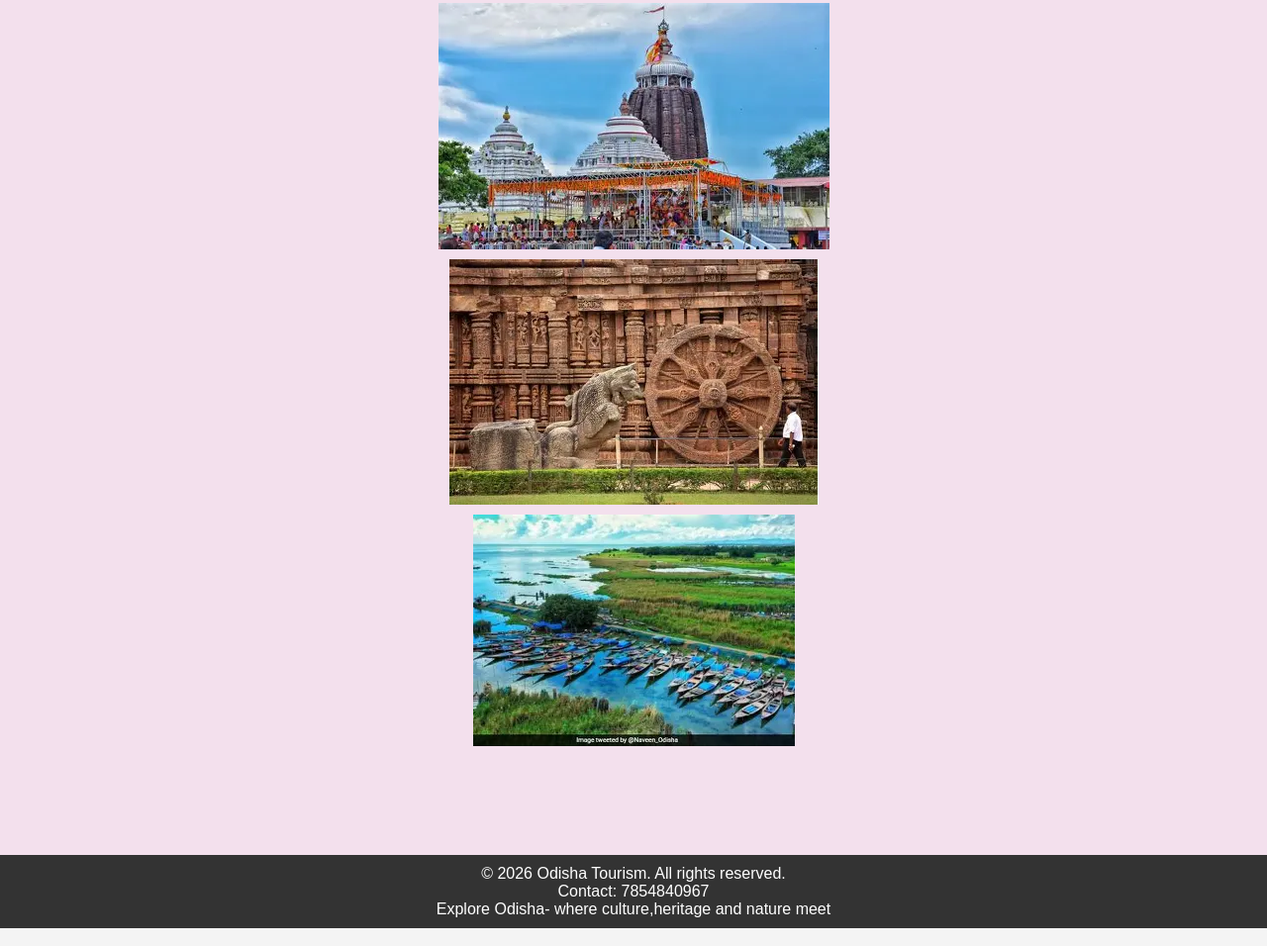
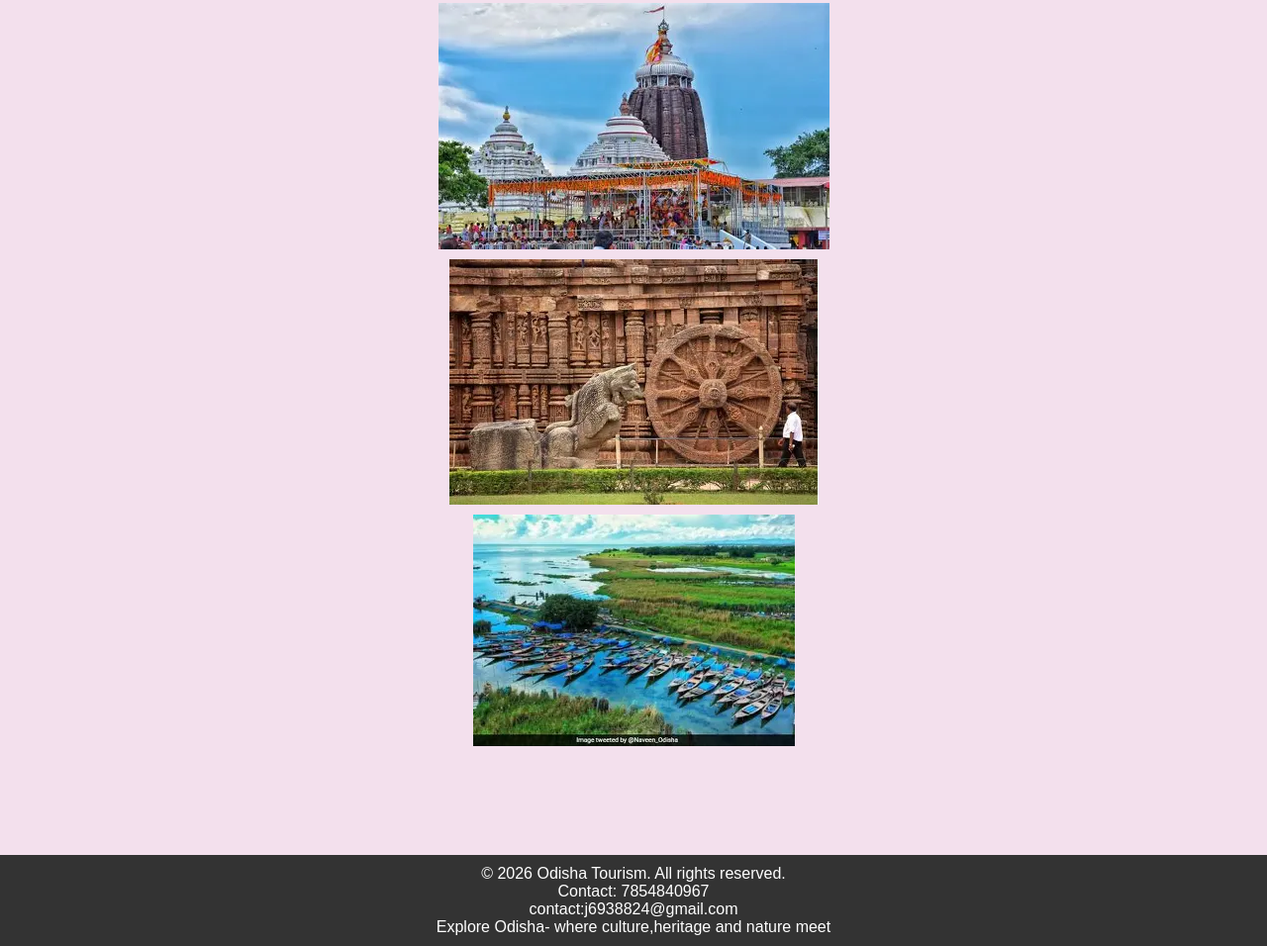
Before and after one commit to janvi123-boop/odisha-tourism-website, a plain HTML site: page index.html in a window 1280 px wide. Shown: the part 311-1267 px from the top of the page at 99% size. Drawn offline with Linux system fonts and the light colour scheme.

Commit message:
Update index.html

```diff
--- a/index.html
+++ b/index.html
@@ -31,6 +31,7 @@
 <footer>
     <p>&copy; 2026 Odisha Tourism. All rights reserved.</p>
     <p>Contact: 7854840967</p>
+    <p>contact:j6938824@gmail.com</p>
     <P>Explore Odisha- where culture,heritage and nature meet</P>
 </footer>
 </body>
```
